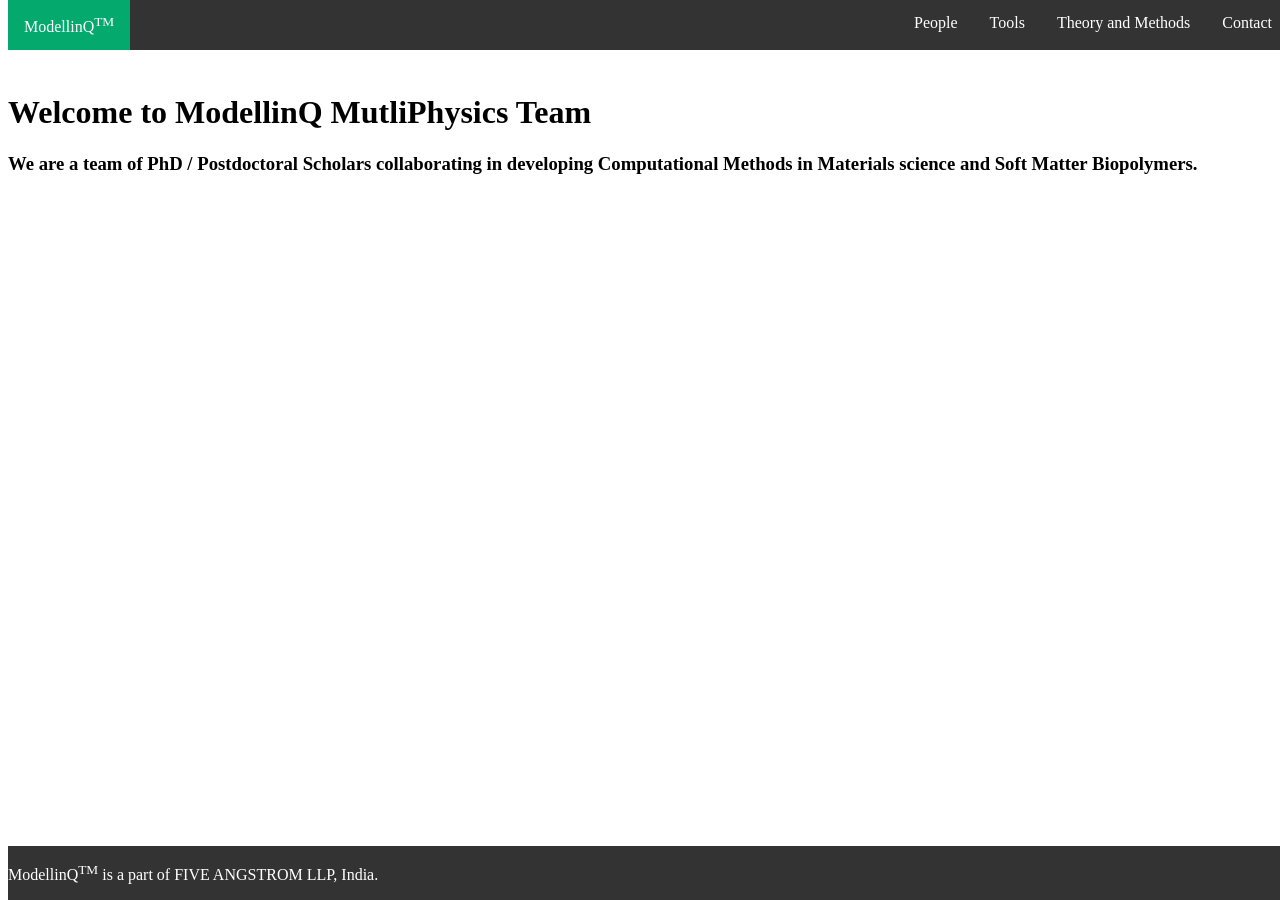
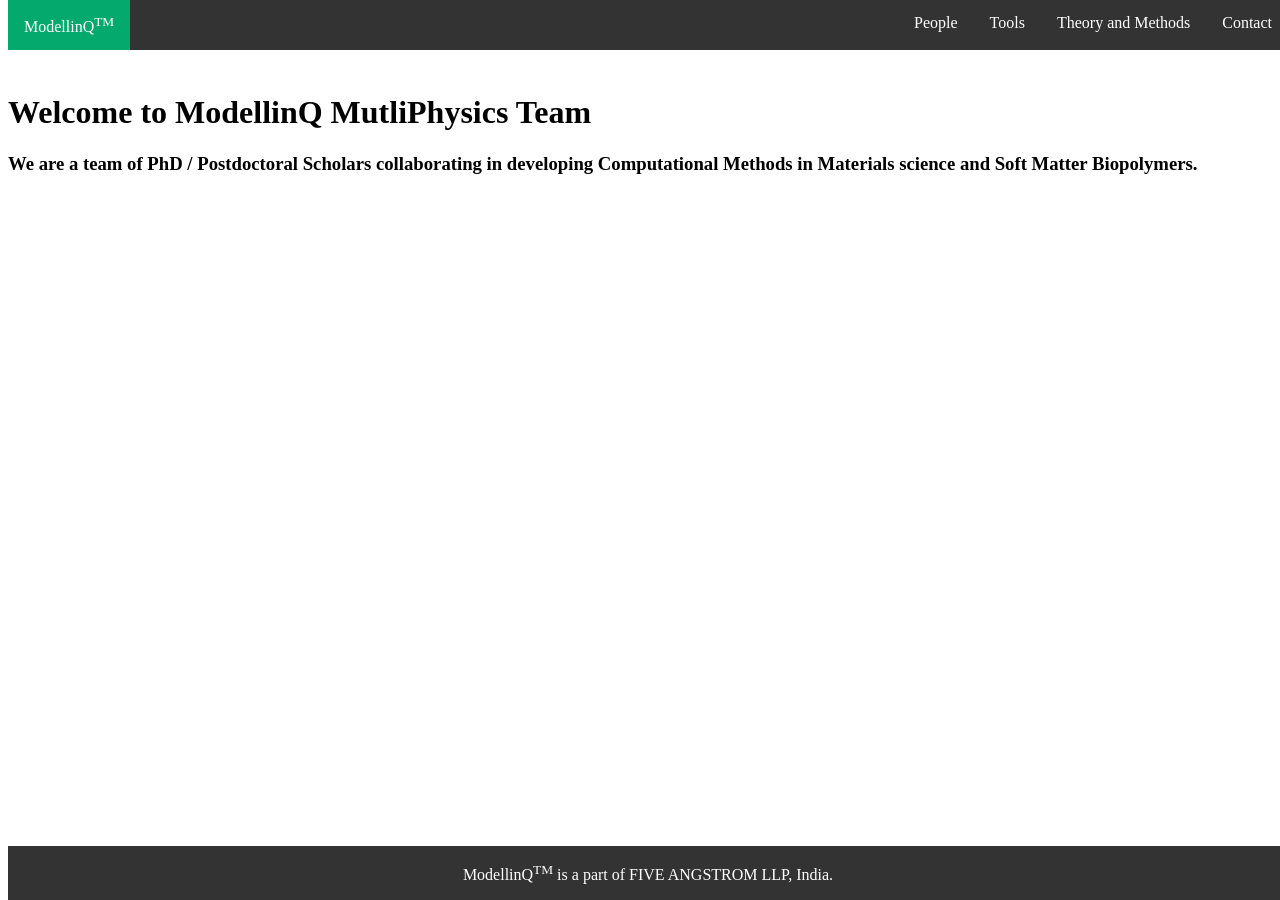
Before and after one commit to ModellinQ/modellinq.github.io, a Jekyll site: the page built from index.md, in a window 1280 px wide. Built offline with Jekyll 4.4.1, drawn with Linux system fonts in a browser that asks for light colours; our own code applies the rules of GitHub Pages for plain Markdown files.

Commit message:
Update default.html

```diff
--- a/_layouts/default.html
+++ b/_layouts/default.html
@@ -71,7 +71,7 @@
   {{content}}
 
   <div class="footer">
-    <p style="color:#FFFFFF;","text-align:center;">ModellinQ<sup>TM</sup> is a part of FIVE ANGSTROM LLP, India. </p>
+    <p style="color:#FFFFFF;text-align:center;">ModellinQ<sup>TM</sup> is a part of FIVE ANGSTROM LLP, India. </p>
     </div>
   </body>
 </html>
```
